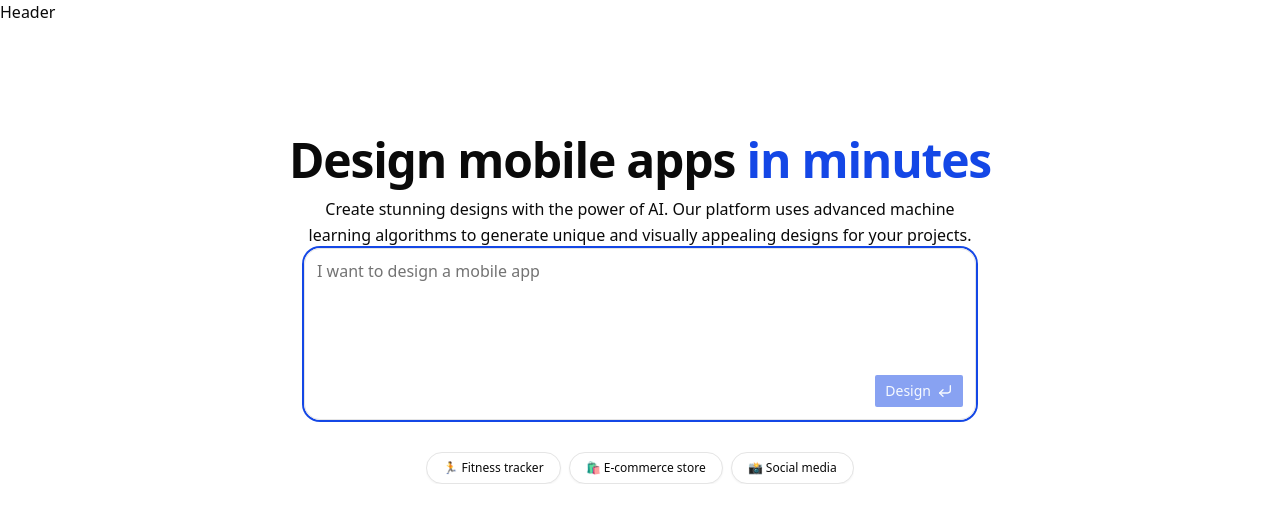
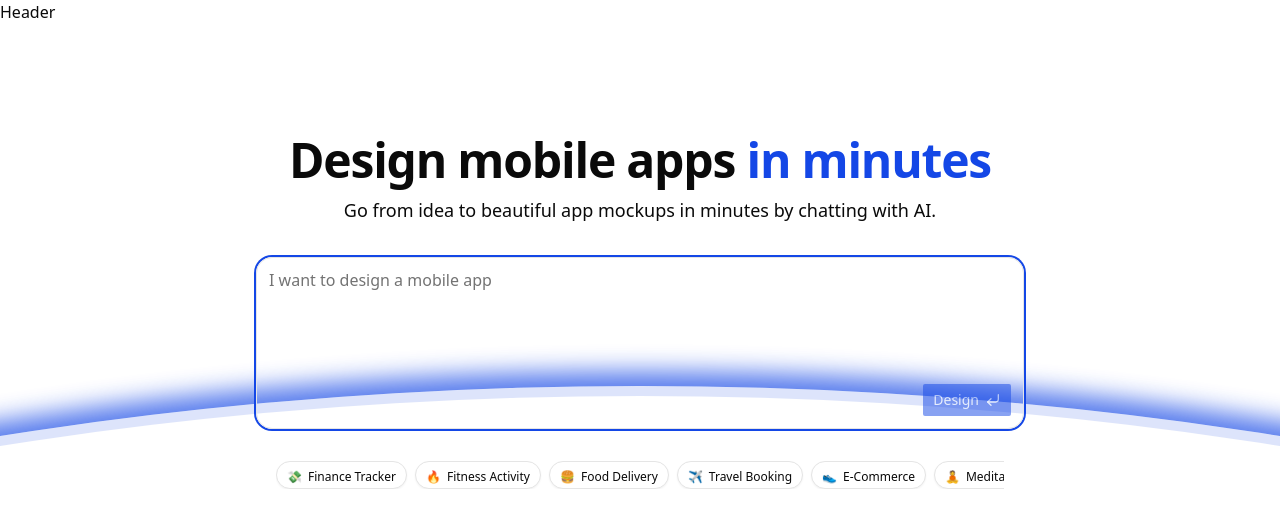
Before and after one commit to vijaykolar/design-ai, a Next.js app: page / in a window 1280 px wide. Shown: the top 528 px of the page. Built offline with nearby package versions, Linux system fonts and the light colour scheme.

Commit message:
working on ladnign page

```diff
--- a/app/(routes)/_common/landing-section.tsx
+++ b/app/(routes)/_common/landing-section.tsx
@@ -1,83 +1,241 @@
 "use client";
-
-import { useState } from "react";
+import React, { memo, useState } from "react";
+// import { formatDistanceToNow } from "date-fns";
+import { Suggestion, Suggestions } from "@/components/ai-elements/suggestion";
+import PromptInput from "@/components/prompt-input";
 import Header from "./header";
-import PromptInput from "@/components/prompt-input";
-import { Suggestion, Suggestions } from "@/components/ai-elements/suggestion";
 
 const LandingSection = () => {
+  // const { user } = useKindeBrowserClient();
   const [promptText, setPromptText] = useState<string>("");
+  // const userId = user?.id;
+
+  // const { data: projects, isLoading, isError } = useGetProjects(userId);
+  // const { mutate, isPending } = useCreateProject();
+
   const suggestions = [
     {
-      label: "Fitness tracker",
-      icon: "🏃",
-      value:
-        "Fitness app dashboard with daily steps, heart rate monitor, and a summary of weekly workout progress.",
+      label: "Finance Tracker",
+      icon: "💸",
+      value: `Finance app statistics screen. Current balance at top with dollar amount, bar chart showing spending over months (Oct-Mar) with month selector pills below, transaction list with app icons, amounts, and categories. Bottom navigation bar. Mobile app, single screen. Style: Dark theme, chunky rounded cards, playful but professional, modern sans-serif typography, Gen Z fintech vibe. Fun and fresh, not corporate.`,
     },
     {
-      label: "E-commerce store",
-      icon: "🛍️",
-      value:
-        "Product listing page for a high-end fashion store with filters, categories, and high-quality image thumbnails.",
+      label: "Fitness Activity",
+      icon: "🔥",
+      value: `Fitness tracker summary screen. Large central circular progress ring showing steps and calories with neon glow. Line graph showing heart rate over time. Bottom section with grid of health metrics (Sleep, Water, SpO2). Mobile app, single screen. Style: Deep Dark Mode (OLED friendly). Pitch black background with electric neon green and vibrant blue accents. High contrast, data-heavy but organized, sleek and sporty aesthetic.`,
     },
     {
-      label: "Social media",
-      icon: "📸",
-      value:
-        "Social media profile page featuring a user bio, grid of photos, and follower statistics.",
+      label: "Food Delivery",
+      icon: "🍔",
+      value: `Food delivery home feed. Top search bar with location pin. Horizontal scrolling hero carousel of daily deals. Vertical list of restaurants with large delicious food thumbnails, delivery time badges, and rating stars. Floating Action Button (FAB) for cart. Mobile app, single screen. Style: Vibrant and Appetizing. Warm colors (orange, red, yellow), rounded card corners, subtle drop shadows to create depth. Friendly and inviting UI.`,
+    },
+    {
+      label: "Travel Booking",
+      icon: "✈️",
+      value: `Travel destination detail screen. Full-screen immersive photography of a tropical beach. Bottom sheet overlay with rounded top corners containing hotel title, star rating, price per night, and a large "Book Now" button. Horizontal scroll of amenity icons. Mobile app, single screen. Style: Minimalist Luxury. ample whitespace, elegant serif typography for headings, clean sans-serif for body text. Sophisticated, airy, high-end travel vibe.`,
+    },
+    {
+      label: "E-Commerce",
+      icon: "👟",
+      value: `Sneaker product page. Large high-quality product image on a light gray background. Color selector swatches, size selector grid, and a sticky "Add to Cart" button at the bottom. Title and price in bold, oversized typography. Mobile app, single screen. Style: Neo-Brutalism. High contrast, thick black outlines on buttons and cards, hard shadows (no blur), unrefined geometry, bold solid colors (yellow and black). Trendy streetwear aesthetic.`,
+    },
+    {
+      label: "Meditation",
+      icon: "🧘",
+      value: `Meditation player screen. Central focus is a soft, abstract breathing bubble animation. Play/Pause controls and a time slider below. Background is a soothing solid pastel sage green. Mobile app, single screen. Style: Soft Minimal. Rounded corners on everything, low contrast text for relaxation, pastel color palette, very little UI clutter. Zen, calming, and therapeutic atmosphere.`,
     },
   ];
-  const handleSuggestionClick = (suggestion: string) => {
-    setPromptText(suggestion);
+
+  const handleSuggestionClick = (val: string) => {
+    setPromptText(val);
   };
+
+  const handleSubmit = () => {
+    if (!promptText) return;
+    // mutate(promptText);
+  };
+
   return (
-    <div className="w-full min-h-screen">
+    <div className=" w-full min-h-screen">
       <div className="flex flex-col">
         <Header />
+
         <div className="relative overflow-hidden pt-28">
-          <div className="max-w-6xl mx-auto flex flex-col items-center justify-center">
+          <div
+            className="max-w-6xl mx-auto flex flex-col
+         items-center justify-center gap-8
+        "
+          >
             <div className="space-y-3">
-              <h1 className="text-center font-semibold text-4xl tracking-tight sm:text-5xl">
-                Design mobile apps <br className="md:hidden" />{" "}
+              <h1
+                className="text-center font-semibold text-4xl
+            tracking-tight sm:text-5xl
+            "
+              >
+                Design mobile apps <br className="md:hidden" />
                 <span className="text-primary">in minutes</span>
               </h1>
-              <p className="text-center leading-relaxed text-foreground mx-auto max-w-2xl font-medium">
-                Create stunning designs with the power of AI. Our platform uses
-                advanced machine learning algorithms to generate unique and
-                visually appealing designs for your projects.
-              </p>
+              <div className="mx-auto max-w-2xl ">
+                <p className="text-center font-medium text-foreground leading-relaxed sm:text-lg">
+                  Go from idea to beautiful app mockups in minutes by chatting
+                  with AI.
+                </p>
+              </div>
             </div>
-            <div className="flex w-full max-w-2xl flex-col items-center justify-center gap-8 relative z-50">
+
+            <div
+              className="flex w-full max-w-3xl flex-col
+            item-center gap-8 relative z-50
+            "
+            >
               <div className="w-full">
                 <PromptInput
-                  className="ring-2 ring-primary "
+                  className="ring-2 ring-primary"
                   promptText={promptText}
                   setPromptText={setPromptText}
-                  isLoading={false}
-                  onSubmit={() => {}}
-                  // hideSubmitBtn={true}
+                  // isLoading={isPending}
+                  onSubmit={handleSubmit}
                 />
               </div>
-              <div className="flex flex-wrap justify-center px-5 gap-2">
+
+              <div className="flex flex-wrap justify-center gap-2 px-5">
                 <Suggestions>
-                  {suggestions.map((suggestion) => (
+                  {suggestions.map((s) => (
                     <Suggestion
-                      key={suggestion.label}
-                      onClick={() => handleSuggestionClick(suggestion.value)}
-                      className="text-xs!"
-                      suggestion={suggestion.label}
+                      key={s.label}
+                      suggestion={s.label}
+                      className="text-xs! h-7! px-2.5 pt-1!"
+                      onClick={() => handleSuggestionClick(s.value)}
                     >
-                      {suggestion.icon} {suggestion.label}
+                      {s.icon}
+                      <span>{s.label}</span>
                     </Suggestion>
                   ))}
                 </Suggestions>
               </div>
             </div>
+
+            <div
+              className="absolute -translate-x-1/2
+             left-1/2 w-[5000px] h-[3000px] top-[80%]
+             -z-10"
+            >
+              <div
+                className="-translate-x-1/2 absolute
+               bottom-[calc(100%-300px)] left-1/2
+               h-[2000px] w-[2000px]
+               opacity-20 bg-radial-primary"
+              ></div>
+              <div
+                className="absolute -mt-2.5
+              size-full rounded-[50%]
+               bg-primary/20 opacity-70
+               [box-shadow:0_-15px_24.8px_var(--primary)]"
+              ></div>
+              <div
+                className="absolute z-0 size-full
+               rounded-[50%] bg-background"
+              ></div>
+            </div>
           </div>
         </div>
+
+        {/* <div className="w-full py-10">
+          <div className="mx-auto max-w-3xl">
+            {userId && (
+              <div>
+                <h1
+                  className="font-medium text-xl
+              tracking-tight
+              "
+                >
+                  Recent Projects
+                </h1>
+
+                {isLoading ? (
+                  <div
+                    className="flex items-center
+                  justify-center py-2
+                  "
+                  >
+                    <Spinner className="size-10" />
+                  </div>
+                ) : (
+                  <div
+                    className="grid grid-cols-1 sm:grid-cols-2
+                  md:grid-cols-3 gap-3 mt-3
+                    "
+                  >
+                    {projects?.map((project: ProjectType) => (
+                      <ProjectCard key={project.id} project={project} />
+                    ))}
+                  </div>
+                )}
+              </div>
+            )}
+
+            {isError && <p className="text-red-500">Failed to load projects</p>}
+          </div>
+        </div> */}
       </div>
     </div>
   );
 };
 
+// const ProjectCard = memo(({ project }: { project: ProjectType }) => {
+//   const router = useRouter();
+//   const createdAtDate = new Date(project.createdAt);
+//   const timeAgo = formatDistanceToNow(createdAtDate, { addSuffix: true });
+//   const thumbnail = project.thumbnail || null;
+
+//   const onRoute = () => {
+//     router.push(`/project/${project.id}`);
+//   };
+
+//   return (
+//     <div
+//       role="button"
+//       className="w-full flex flex-col border rounded-xl cursor-pointer
+//     hover:shadow-md overflow-hidden
+//     "
+//       onClick={onRoute}
+//     >
+//       <div
+//         className="h-40 bg-[#eee] relative overflow-hidden
+//         flex items-center justify-center
+//         "
+//       >
+//         {thumbnail ? (
+//           <img
+//             src={thumbnail}
+//             className="w-full h-full object-cover object-left
+//            scale-110
+//           "
+//           />
+//         ) : (
+//           <div
+//             className="w-16 h-16 rounded-full bg-primary/20
+//               flex items-center justify-center text-primary
+//             "
+//           >
+//             <FolderOpenDotIcon />
+//           </div>
+//         )}
+//       </div>
+
+//       <div className="p-4 flex flex-col">
+//         <h3
+//           className="font-semibold
+//          text-sm truncate w-full mb-1 line-clamp-1"
+//         >
+//           {project.name}
+//         </h3>
+//         <p className="text-xs text-muted-foreground">{timeAgo}</p>
+//       </div>
+//     </div>
+//   );
+// });
+
+// ProjectCard.displayName = "ProjectCard";
+
 export default LandingSection;
--- a/app/(routes)/page.tsx
+++ b/app/(routes)/page.tsx
@@ -2,8 +2,8 @@ import LandingSection from "./_common/landing-section";
 
 export default function Home() {
   return (
-    <div>
+    <>
       <LandingSection />
-    </div>
+    </>
   );
 }
```
